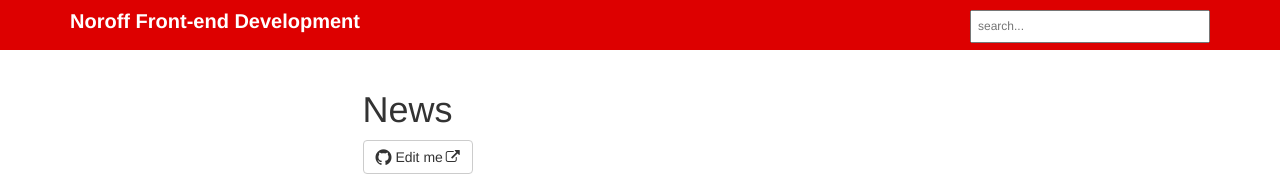
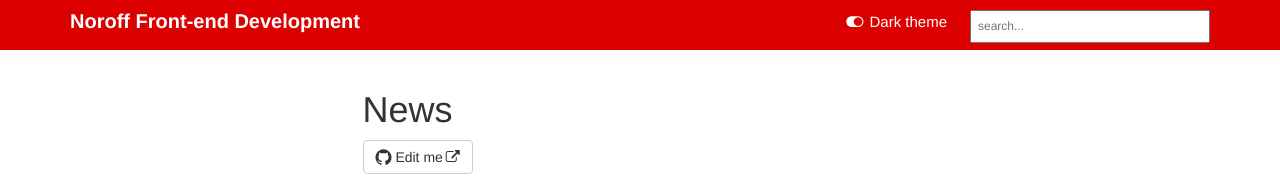
Before and after one commit to AmberBentley/content-feu, a Jekyll site: the page built from pages/tags/tag_news.md, in a window 1280 px wide. Shown: the top 190 px of the page. Built offline with Jekyll 4.4.1, drawn with Linux system fonts in a browser that asks for light colours; comment, search, counter and statistics services are not loaded.

Commit message:
Dark theme switcher

```diff
--- a/_includes/topnav.html
+++ b/_includes/topnav.html
@@ -2,14 +2,8 @@
 <nav class="navbar navbar-inverse navbar-static-top">
     <div class="container topnavlinks">
         <div class="navbar-header">
-            <button type="button" class="navbar-toggle" data-toggle="collapse" data-target="#bs-example-navbar-collapse-1">
-                <span class="sr-only">Toggle navigation</span>
-                <span class="icon-bar"></span>
-                <span class="icon-bar"></span>
-                <span class="icon-bar"></span>
-            </button>
-            <span class="projectTitle">Noroff Front-end Development</span>
-
+            <span class="projectTitle">{{site.topnav_title}}</span>
+            <i id="dark-theme-select" class="fa fa-toggle-on"></i> <span id="dark-theme-text">Dark theme</span>
                 <!--comment out this block if you want to hide search-->
                     <!--start search-->
                     <div id="search-demo-container">
--- a/_layouts/default.html
+++ b/_layouts/default.html
@@ -98,7 +98,7 @@
 </div>
 <!-- /#main -->
     </div>
-
+<script src="{{ "../js/change-theme.js" }}"></script>
 </body>
 {% if site.google_analytics %}
 {% include google_analytics.html %}
--- a/css/customstyles.css
+++ b/css/customstyles.css
@@ -1228,3 +1228,14 @@ h4.panel-title {
     padding: 5px 0px;
     margin: 10px;
   }
+
+  /* This hides sub-items from table of contents */
+  #toc ul li ul {
+    display: none;
+  }
+
+  @media(max-width: 780px){
+    .navbar-header {
+        flex-direction: column;
+    }
+  }
--- a/css/theme-noroff.css
+++ b/css/theme-noroff.css
@@ -124,3 +124,9 @@ margin-top:20px;
 .tags {
   display: none;
 }
+
+#dark-theme-text, #dark-theme-select {
+  color: #FFF;
+  align-self: center;
+  padding: 0px 3px;
+}
--- /dev/null
+++ b/js/change-theme.js
@@ -0,0 +1,32 @@
+const darkThemeButton = document.getElementById("dark-theme-select");
+const darkThemeText = document.getElementById("dark-theme-text");
+const theme = document.getElementById("theme");
+
+function addDarkTheme() {
+  darkThemeText.innerText = "Light theme";
+  const link = document.createElement("link");
+  link.type = "text/css";
+  link.rel = "stylesheet";
+  link.href = "../css/theme-dark.css";
+  link.id = "dark-theme-stylesheet";
+  document.head.appendChild(link);
+}
+
+if (localStorage.getItem("theme")) {
+  addDarkTheme();
+}
+
+darkThemeButton.onclick = (event) => {
+  darkThemeButton.classList.toggle("fa-toggle-on");
+  darkThemeButton.classList.toggle("fa-toggle-off");
+  if (darkThemeText.innerText === "Dark theme") {
+    localStorage.setItem("theme", "dark");
+    addDarkTheme();
+  } else {
+    localStorage.removeItem("theme");
+    darkThemeText.innerText = "Dark theme";
+    const darkThemeStylesheet = document.getElementById("dark-theme-stylesheet");
+    console.log(darkThemeStylesheet);
+    document.head.removeChild(darkThemeStylesheet);
+  }
+};
```
Also changed, not shown: _includes/footer.html (+13 -7 lines), css/theme-dark.css (added, +25 -0 lines).
